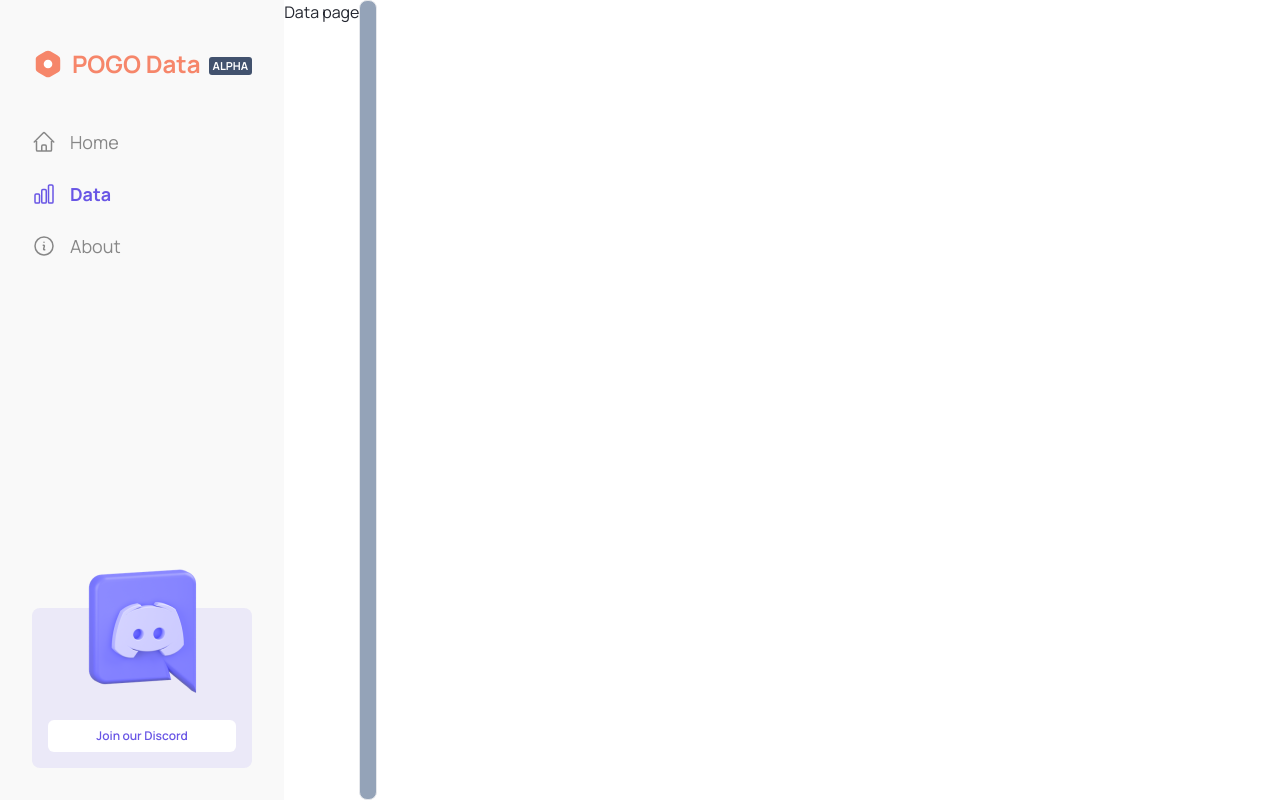
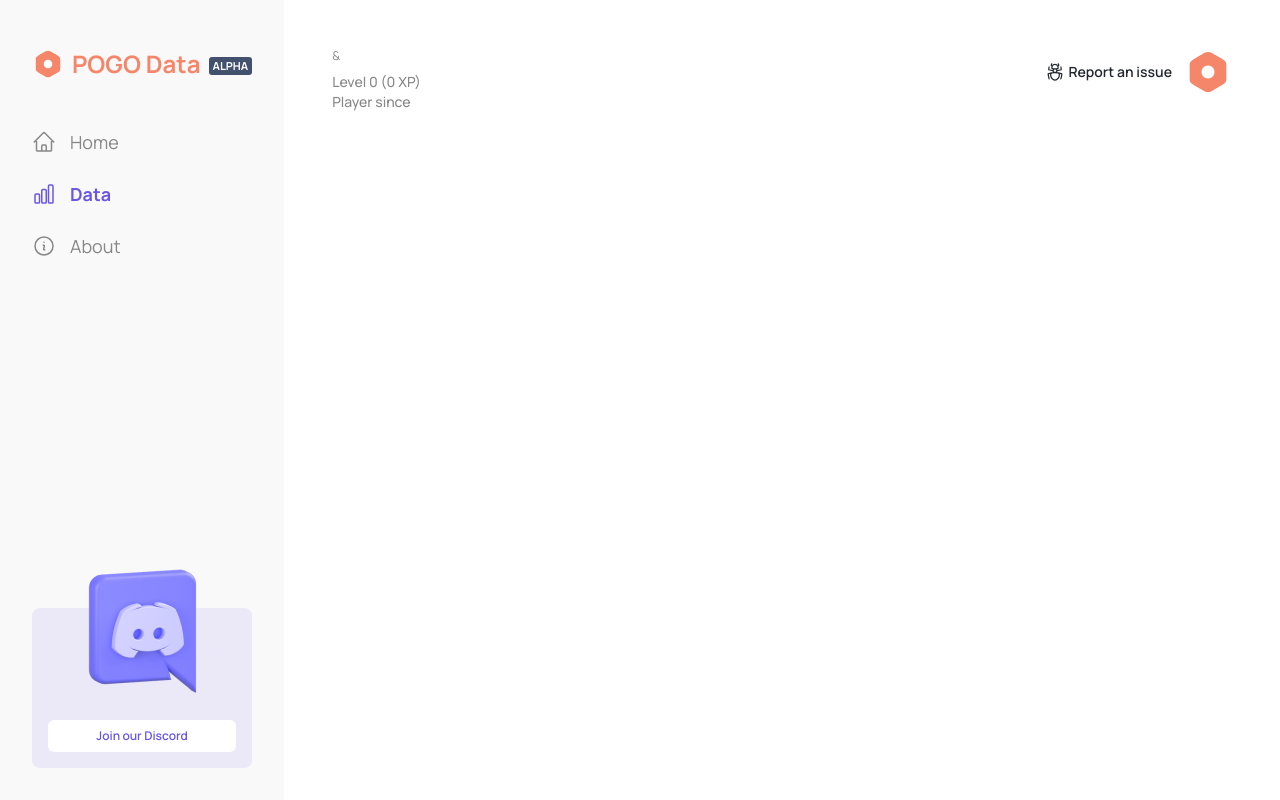
Before and after one commit to maxwellward/pogo-dump-viewer, a Vue app: page /data in a window 1280 px wide. Built offline with nearby package versions, Linux system fonts and the light colour scheme.

Commit message:
add header data

```diff
--- /dev/null
+++ b/src/modules/data/components/header.vue
@@ -0,0 +1,28 @@
+<template>
+	<div class="flex w-full justify-between">
+		<div>
+			<h1 class="font-bold text-2xl">{{ playerInfo.username }}</h1>
+			<h2 class="text-xs text-inactive">& {{ playerInfo.buddyNickname }}</h2>
+			<h3 class="text-sm font-medium text-inactive mt-2">Level {{ playerInfo.level }} ({{ playerInfo.totalXP }} XP)</h3>
+			<h3 class="text-sm font-medium text-inactive">Player since {{ playerInfo.startDate }}</h3>
+		</div>
+		<div class="flex h-fit items-center gap-3">
+			<a href="https://google.com" target="_blank" class="hover:cursor-pointer hover:underline decoration-dotted flex items-center gap-1">
+				<BugAntIcon class="size-5" />
+				<span class="font-semibold text-sm">Report an issue</span>
+			</a>
+			<Logo />
+		</div>
+	</div>
+</template>
+
+<script setup lang="ts">
+import { ref } from 'vue';
+import { PlayerInfo, useDataStore } from '../store';
+import Logo from '../../../assets/logo.vue';
+import { BugAntIcon } from '@heroicons/vue/24/outline';
+
+const dataStore = useDataStore();
+
+const playerInfo = ref<PlayerInfo>(dataStore.getPlayerInfo);
+</script>
--- a/src/modules/data/components/purchases.vue
+++ /dev/null
@@ -1,26 +0,0 @@
-<template>
-	<p-card class="border">
-		<template #content>
-			<!-- <p>{{ totalSpent.toFixed(2) }}</p> -->
-		</template>
-	</p-card>
-</template>
-
-<script setup lang="ts">
-import { computed } from 'vue';
-import { useDataStore } from '../store';
-
-const dataStore = useDataStore();
-
-const purchases = computed(() => dataStore.getData);
-
-// const realMoneyPurchases = computed(() => {
-// 	console.log(purchases.value.filter((purchase) => purchase['Currency'] === 'USD'));
-
-// 	return purchases.value.filter((purchase) => purchase['Currency'] === 'USD');
-// });
-
-// const totalSpent = computed(() => {
-// 	return realMoneyPurchases.value.reduce((acc, purchase) => Number(acc) + Number(purchase['Money spent on purchase']), 0);
-// });
-</script>
--- a/src/modules/data/views/data.vue
+++ b/src/modules/data/views/data.vue
@@ -1,8 +1,9 @@
 <template>
-	<p>Data page</p>
-	<Purchases />
+	<div class="p-12 w-full">
+		<Header />
+	</div>
 </template>
 
 <script setup lang="ts">
-import Purchases from '../components/purchases.vue';
+import Header from '../components/header.vue';
 </script>
```
